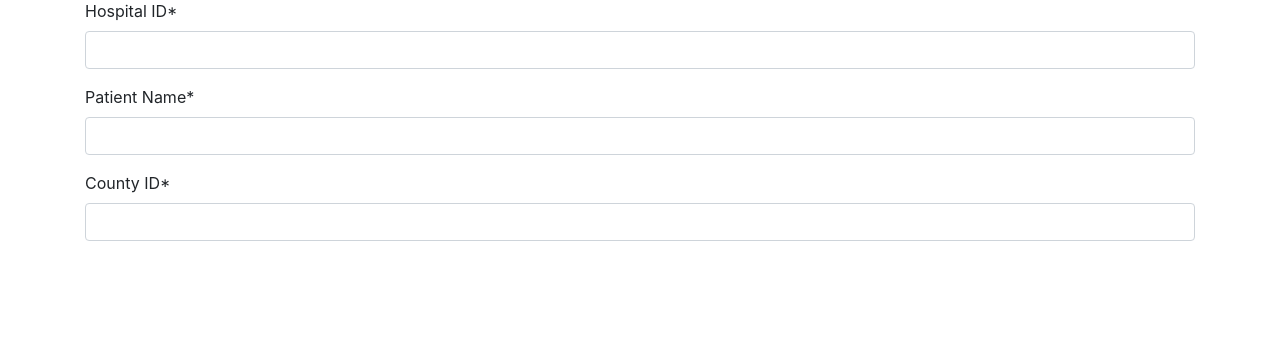
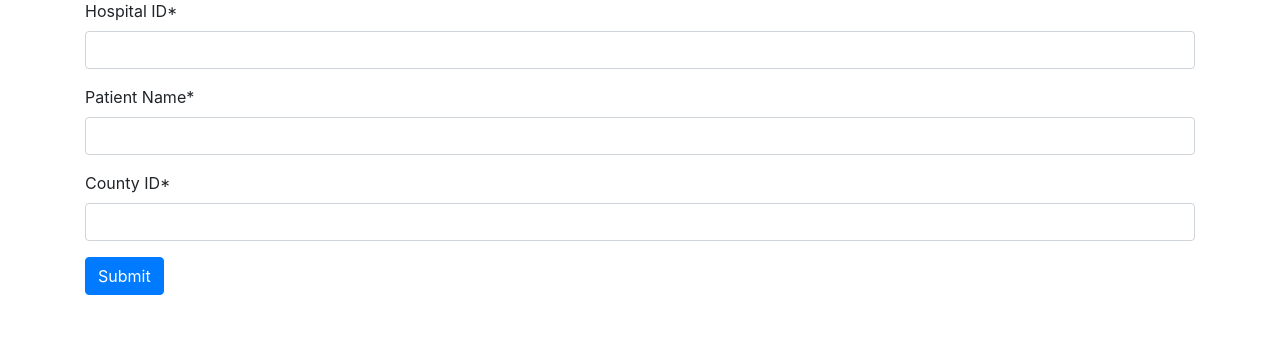
Before and after one commit to ColeanLogic/COVID_Database_Project, a Flask app: page /hospital_create in a window 1280 px wide. Shown: the part 125-482 px from the top of the page. Run offline with Flask 2, Linux system fonts and the light colour scheme; parts of the project's set-up code (start-up, migrations or seed data) failed here and were passed over; some libraries are stand-ins or nearby versions.

Commit message:
Hospital Create working

```diff
--- a/flask_main/templates/hospital_create.html
+++ b/flask_main/templates/hospital_create.html
@@ -47,6 +47,8 @@
             {{ form.county_id(class="form-control") }}
             {% endif %}
         </div>
+         <!-- Submit Button -->
+        {{form.submit(class='btn btn-primary')}}
     </form>
 </div>
 {% endblock %}
```
